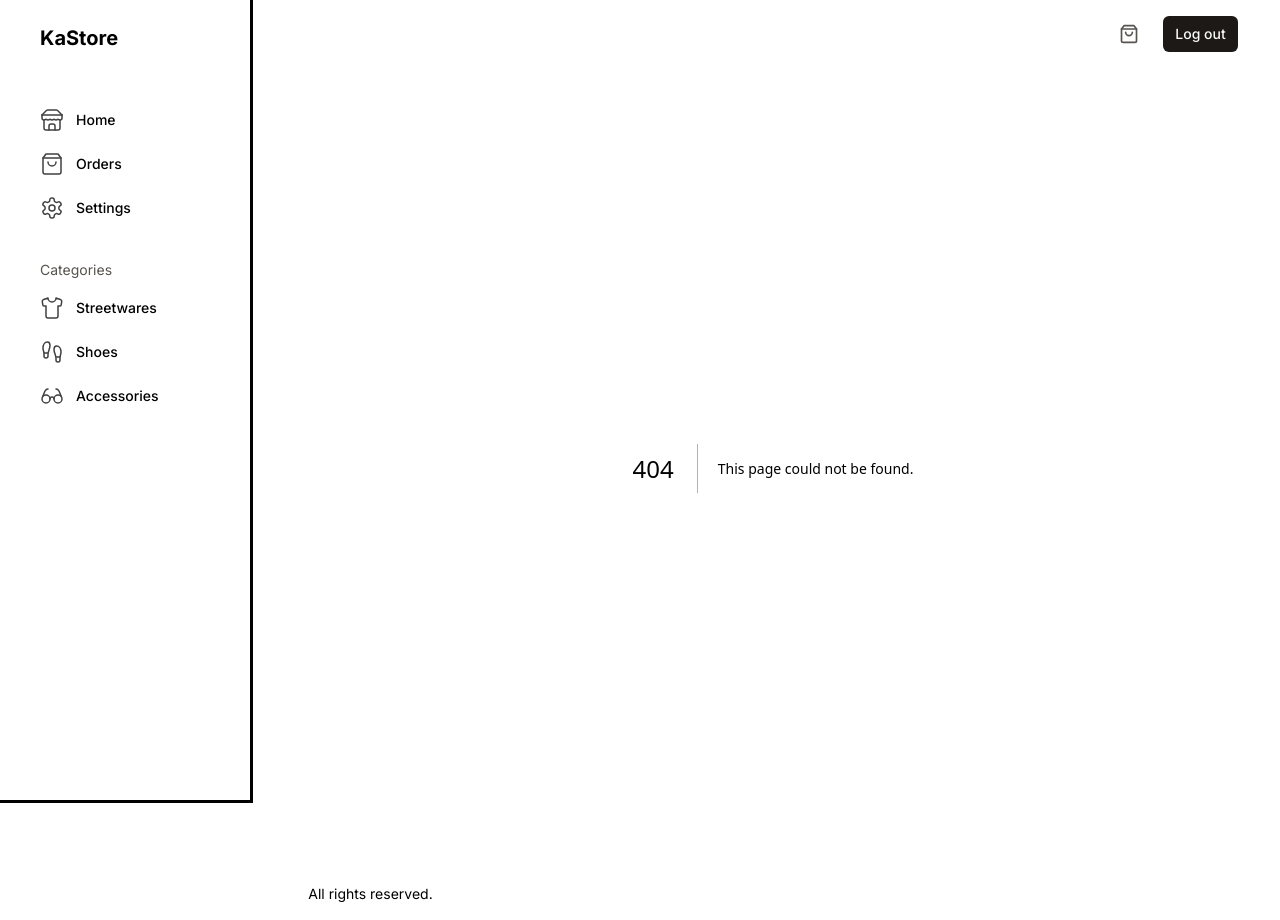
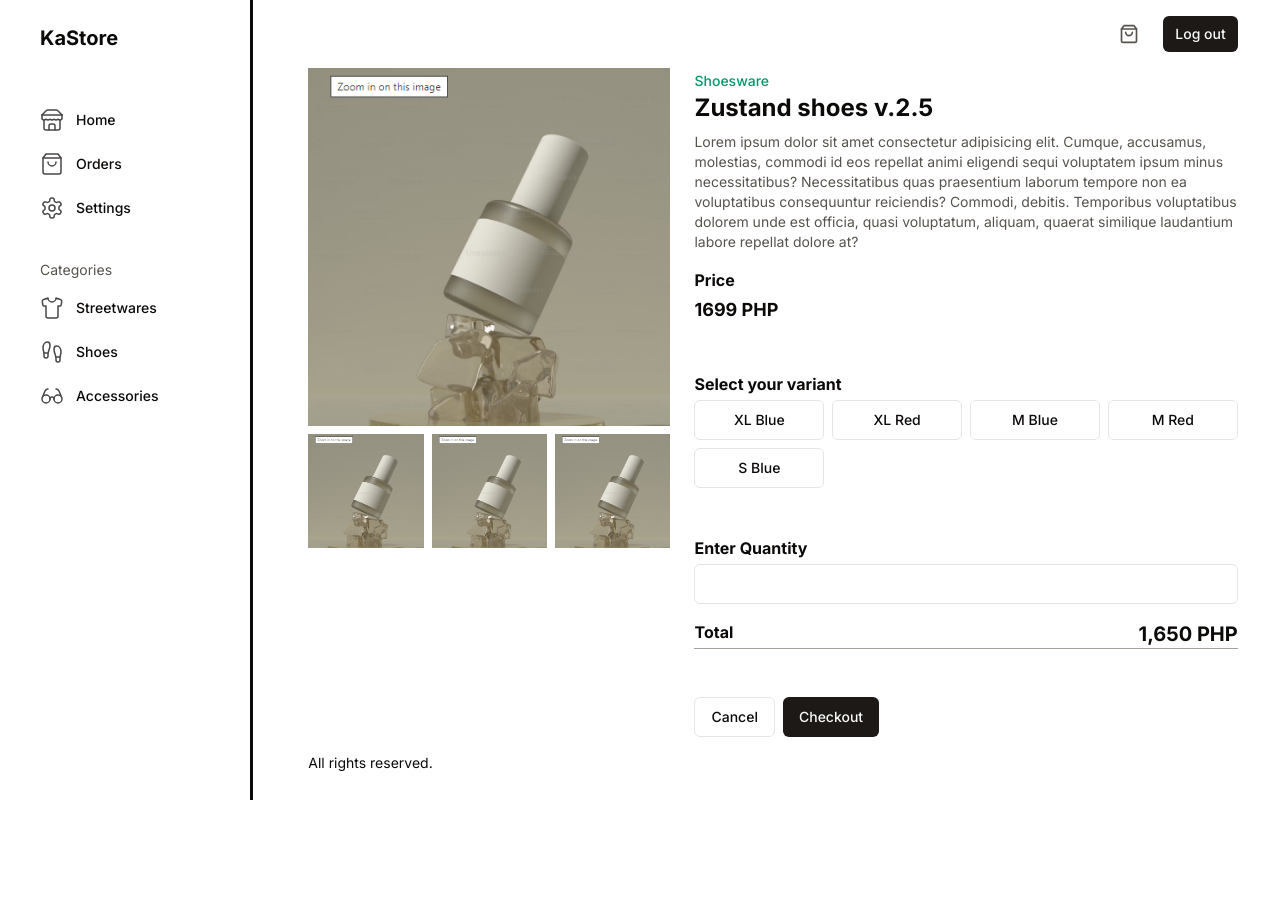
Before and after one commit to loydcose/kastore, a Next.js app: page /1/items/1 in a window 1280 px wide. Before the commit this address had no page. After the commit the page ends 800 px from the top, so only its background shows below. Built offline with nearby package versions, Linux system fonts and the light colour scheme.

Commit message:
Add initial content to product page

```diff
--- /dev/null
+++ b/src/app/[shopname]/items/[item]/page.tsx
@@ -0,0 +1,92 @@
+import { Button } from "@/components/ui/button";
+import { Input } from "@/components/ui/input";
+import Image from "next/image";
+import React from "react";
+
+export default function page({ params }) {
+  return (
+    <section className="flex-col md:flex-row flex items-start gap-6">
+      <div className="md:basis-[40%] grid grid-cols-3 grid-rows-4 gap-2">
+        <Image
+          src="/test.png"
+          alt=""
+          width={200}
+          height={200}
+          className="size-full object-cover row-span-3 col-span-3"
+        />
+        <Image
+          src="/test.png"
+          alt=""
+          width={200}
+          height={200}
+          className="size-full object-cover row-start-4 col-start-1"
+        />
+        <Image
+          src="/test.png"
+          alt=""
+          width={200}
+          height={200}
+          className="size-full object-cover row-start-4 col-start-2 "
+        />
+        <Image
+          src="/test.png"
+          alt=""
+          width={200}
+          height={200}
+          className="size-full object-cover row-start-4 col-start-3"
+        />
+      </div>
+      <div className="md:basis-[60%]">
+        <span className="text-sm text-emerald-600 font-medium">Shoesware</span>
+        <h2 className="text-2xl font-bold mb-2">Zustand shoes v.2.5</h2>
+        <p className="text-sm text-stone-600 mb-4">
+          Lorem ipsum dolor sit amet consectetur adipisicing elit. Cumque,
+          accusamus, molestias, commodi id eos repellat animi eligendi sequi
+          voluptatem ipsum minus necessitatibus? Necessitatibus quas praesentium
+          laborum tempore non ea voluptatibus consequuntur reiciendis? Commodi,
+          debitis. Temporibus voluptatibus dolorem unde est officia, quasi
+          voluptatum, aliquam, quaerat similique laudantium labore repellat
+          dolore at?
+        </p>
+        <p className="mb-1 font-bold">Price</p>
+        <p className="text-lg font-bold mb-12">1699 PHP</p>
+
+        {/* FORM */}
+        <form action="">
+          <p className="font-bold mb-1">Select your variant</p>
+          <div className="grid grid-cols-4 gap-2 mb-12">
+            <Button type="button" variant={"outline"}>
+              XL Blue
+            </Button>
+            <Button type="button" variant={"outline"}>
+              XL Red
+            </Button>
+            <Button type="button" variant={"outline"}>
+              M Blue
+            </Button>
+            <Button type="button" variant={"outline"}>
+              M Red
+            </Button>
+            <Button type="button" variant={"outline"}>
+              S Blue
+            </Button>
+          </div>
+          <p className="font-bold mb-1">Enter Quantity</p>
+          <Input type="number" />
+          <div className="border-b border-b-stone-400 pt-4 flex items-start justify-between mb-12">
+            <p className="font-bold">Total</p>
+            <p className="font-bold text-xl">1,650 PHP</p>
+          </div>
+          <div className="flex items-center gap-2">
+            <Button type="button" variant={"outline"}>
+              Cancel
+            </Button>
+            <Button type="button" variant={"default"}>
+              Checkout
+            </Button>
+          </div>
+        </form>
+      </div>
+    </section>
+  );
+}
--- a/src/app/[shopname]/items/page.tsx
+++ b/src/app/[shopname]/items/page.tsx
@@ -8,7 +8,7 @@ export default function page() {
     <>
       <ShopBanner classname="mb-16" />
       <ShopSearch classname="mb-12" />
-      <ShopCategories className="mb-4" />
+      {/* <ShopCategories className="mb-4" /> */}
       <ShopItems />
     </>
   );
--- a/src/app/[shopname]/shop-search.tsx
+++ b/src/app/[shopname]/shop-search.tsx
@@ -6,16 +6,21 @@ import React from "react";
 
 export default function ShopSearch({ classname }) {
   return (
-    <form
-      className={cn(
-        classname,
-        "mx-auto w-full max-w-4xl flex items-center gap-2"
-      )}
-    >
-      <Input className="block w-full min-w-0" placeholder="Search item" />
-      <Button type="submit" size={"icon"}>
-        <Search size={16} />
-      </Button>
+    <form className={cn(classname, "mx-auto w-full max-w-4xl")}>
+      <div className=" flex items-center gap-2 mb-2">
+        <Input className="block w-full min-w-0" placeholder="Search item" />
+        <Button type="submit" size={"icon"}>
+          <Search size={16} />
+        </Button>
+      </div>
+      <div className="flex items-center gap-2 justify-between">
+        <Button type="submit" variant={"outline"}>
+          Add filter
+        </Button>
+        <Button type="submit" variant={"outline"}>
+          Sort
+        </Button>
+      </div>
     </form>
   );
 }
```
Also changed, not shown: public/test.png (added).
